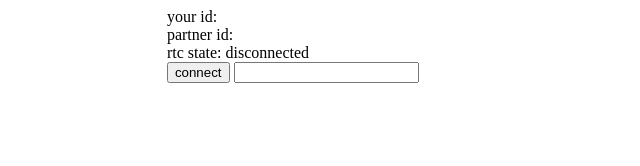
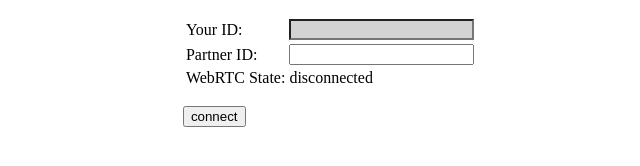
Before and after one commit to ghost-repos/peer, a website: page static/index.html in a window 1280 px wide. Both pictures are taken after a click on the button "connect". Shown: the whole page, without its empty margins (56-696 px from the left). Drawn offline with Linux system fonts and the light colour scheme.

Commit message:
Update page layout

```diff
--- a/static/index.html
+++ b/static/index.html
@@ -3,17 +3,33 @@
 
 <body>
     <div style="width:66%;margin:auto">
-        <div>your id: <span id="self"></span></div>
-        <div>partner id: <span id="partner"></span></div>
-        <div>rtc state: <span id="rtc-state"></span></div>
-        <div id="setup-panel">
-            <button id="connect">connect</button>
-            <input id="to" />
+        <div style="margin:1rem">
+            <table>
+                <tr>
+                    <td>Your ID:</td>
+                    <td><input style="background:lightgrey" onClick="this.select()" readonly id="self" /></td>
+                </tr>
+                <tr>
+                    <td>Partner ID:</td>
+                    <td><input id="partner" /></td>
+                </tr>
+                <tr>
+                    <td>WebRTC State:</td>
+                    <td><span id="rtc-state">disconnected</span></td>
+                </tr>
+            </table>
         </div>
-        <div id="control-panel" style="display:none">
-            <input multiple id="file" type="file">
-            <table id="received-files" style="width:100%"></table>
+
+        <div style="margin:1rem">
+            <div id="setup-panel">
+                <button id="connect">connect</button>
+            </div>
+            <div id="control-panel" style="display:none">
+                <input multiple id="file" type="file">
+                <table id="received-files" style="width:100%;margin-top:1rem"></table>
+            </div>
         </div>
+
     </div>
 
     <script src="adapter.js"></script>
@@ -22,12 +38,6 @@
 /* global MESSAGE, IDENTIFY, CHUNK_SIZE */
 /* eslint-disable no-shadow, no-use-before-define */
 (function initialize() {
-    document.getElementById("control-panel").style.display = "none";
-    document.getElementById("setup-panel").style.display = "block";
-    document.getElementById("rtc-state").innerText = "disconnected";
-    document.getElementById("partner").innerText = "";
-    document.getElementById("self").innerText = "";
-
     const {
         start, socket, connection, setInitializeCallback,
     } = (() => {
@@ -87,7 +97,7 @@
             // cancel receiver if acting as sender
             socket.removeEventListener("message", waitForOffer);
 
-            partnerId = document.getElementById("to").value;
+            partnerId = document.getElementById("partner").value;
             channel = connection.createDataChannel("arbitrary");
             const offer = await connection.createOffer();
             await connection.setLocalDescription(offer);
@@ -209,7 +219,7 @@
     socket.addEventListener("message", function identified({ data }) {
         const { op, payload } = JSON.parse(data);
         if (op === IDENTIFY) {
-            document.getElementById("self").innerText = payload;
+            document.getElementById("self").value = payload;
             socket.removeEventListener("message", identified);
         }
     });
@@ -217,7 +227,8 @@
     socket.addEventListener("message", function getPartner({ data }) {
         const { op, payload: { from } } = JSON.parse(data);
         if (op === MESSAGE && from) {
-            document.getElementById("partner").innerText = from;
+            document.getElementById("partner").value = from;
+            document.getElementById("partner").disabled = true;
             socket.removeEventListener("message", getPartner);
         }
     });
@@ -227,7 +238,9 @@
         if (connection.connectionState === "failed" || connection.connectionState === "disconnected") {
             // mainly because I'm too lazy to remove the listeners and stuff...
             // initialize()
-            window.location.reload();
+            setTimeout(() => {
+                window.location.reload();
+            }, 5000);
         }
     });
 
```
